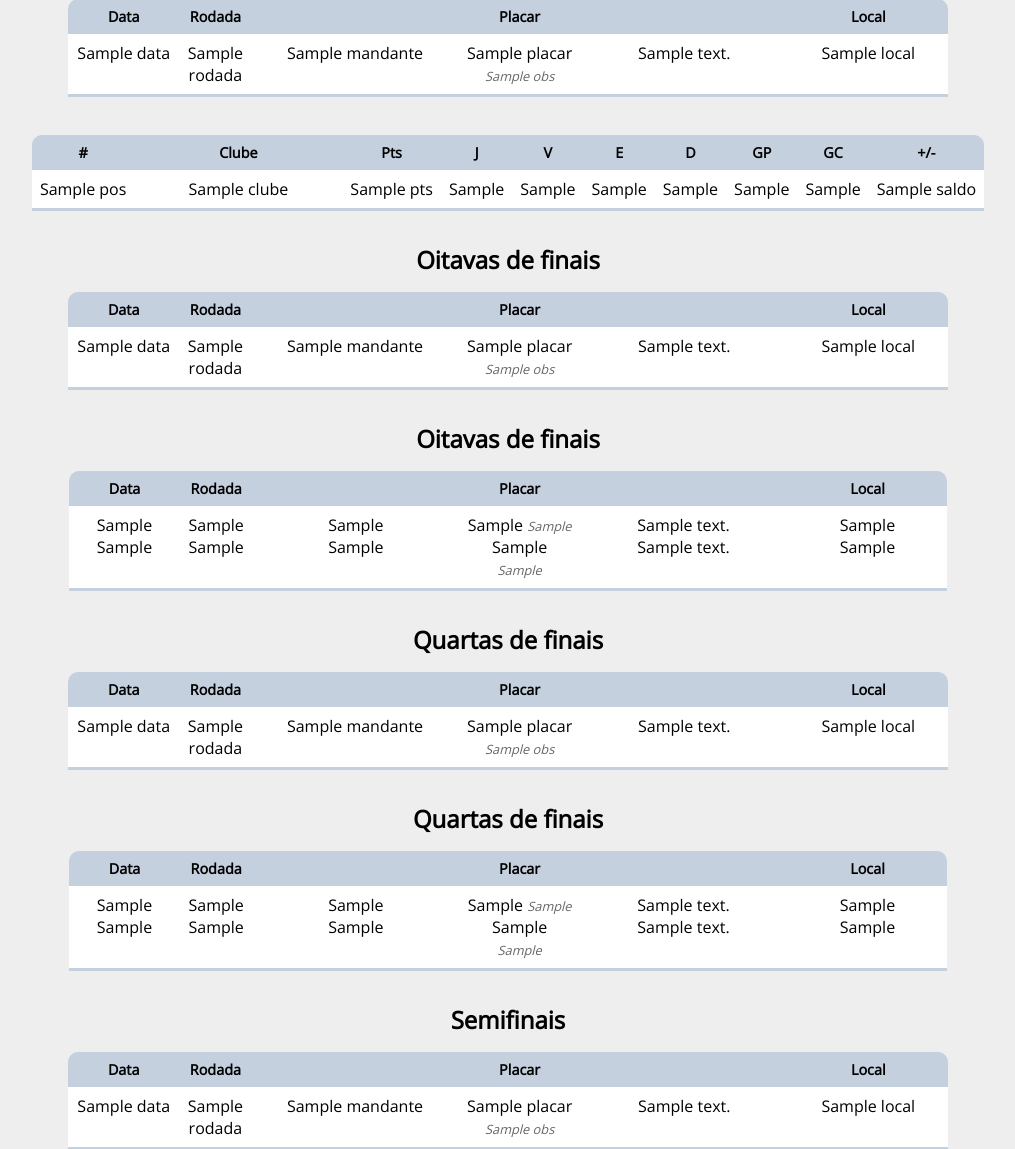
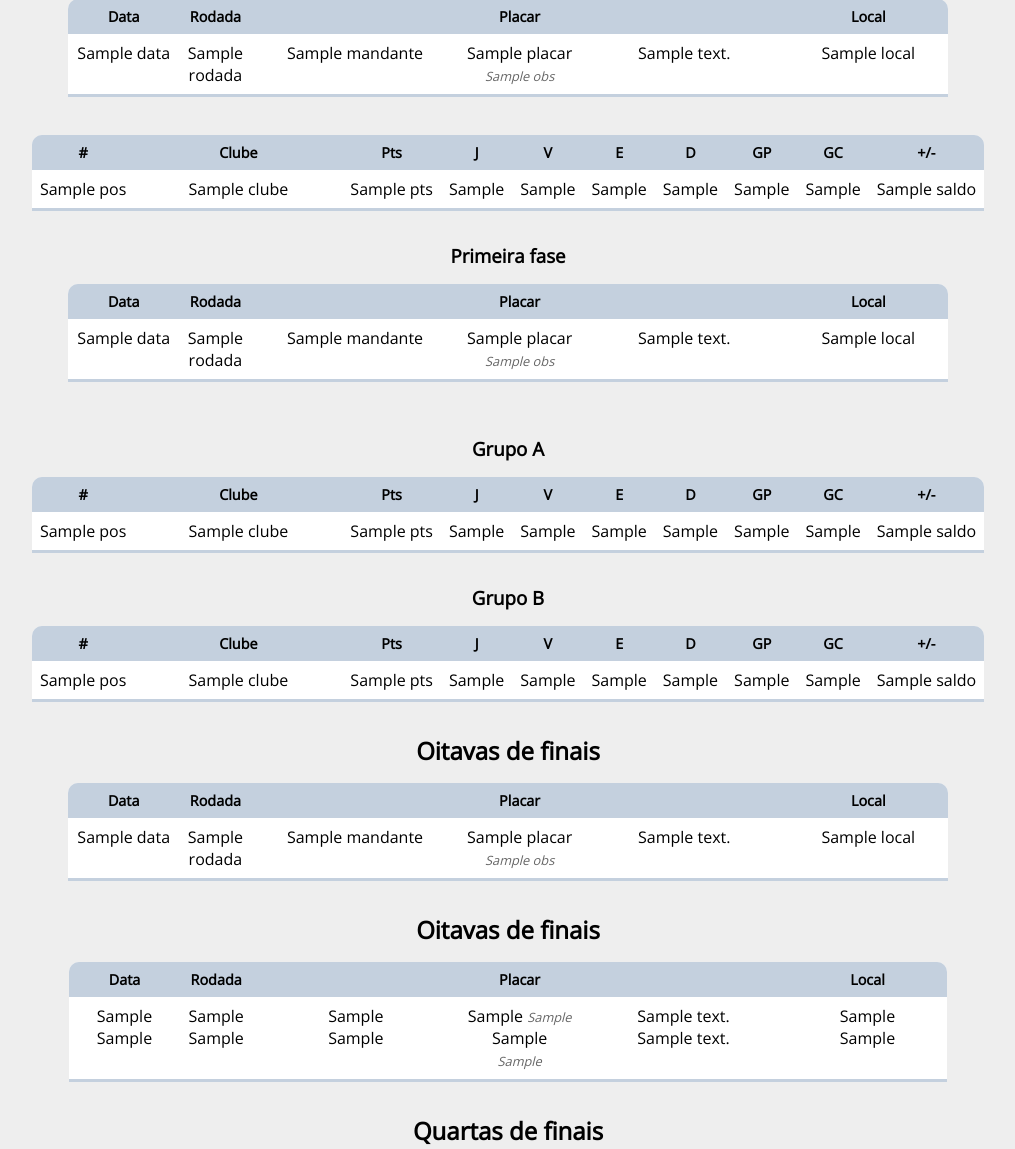
Before and after one commit to PericlesSavio/NE_Dados_FC, a Flask app: template templates/ne.html in a window 1280 px wide. Shown: the part 4940-6089 px from the top of the page, without its empty margins (132-1147 px from the left). Run offline with Flask 2, Linux system fonts and the light colour scheme; the template is opened without the code that fills it: most values are stand-ins (such as "Sample title", 1, 10 or a date in 2020); grey boxes marked "Sample" are stand-in pictures; parts of the project's set-up code (start-up, migrations or seed data) failed here and were passed over; some libraries are stand-ins or nearby versions.

Commit message:
feat: NE 2019-2022

```diff
--- a/app.py
+++ b/app.py
@@ -179,7 +179,6 @@ def partida_dados(id):
     partida = lista_jogos[lista_jogos['id_jogo'] == id]
     return partida
 
-#x
 def mata_mata(competicao = 0, ano = 0, grupo = 0, fase = 0, clube = 0):
     jogos = pd.merge(left = lista_jogos, right = lista_observacoes, left_on='id_jogo', right_on='id_jogo', how='left')
 
@@ -267,6 +266,15 @@ def colocacao(competicao, ano, vitoria = 3, empate_sem_gols = 1, empate_com_gols
     pos = pd.merge(left = lista_colocacoes2, right = cla, left_on='clube', right_on = 'Clube')
     return pos.drop(['clube', 'Pos'], axis = 1)
 
+def grupos_cruzados(competicao, ano, fase, grupo):
+    lista_gruposcruzados = pd.read_excel('dados/Futebol Nordestino.xlsx', sheet_name='Grupos Cruzados')
+    grupos = pd.merge(left=lista_gruposcruzados, right=classificacao(competicao = 0, ano = ano, grupo = 0, fase = fase, vitoria = 3, empate_sem_gols = 1, empate_com_gols = 1, clube = 0), left_on='clube', right_on='Clube')
+    grupos = grupos[grupos['competicao'] == competicao]
+    grupos = grupos[grupos['ano'] == ano]
+    grupos = grupos[grupos['grupo'] == grupo]
+    grupos = grupos.drop('Pos', axis=1)
+    grupos = grupos.rename(columns={'competicao': 'Competição', 'ano': 'Ano', 'grupo': 'Grupo', 'clube': 'Clube', 'pos': 'Pos'})
+    return grupos.sort_values('Pos')
 
 #flask app
 app = Flask(__name__)
@@ -316,10 +324,13 @@ def ne(edicao, sigla_competicao):
 
     competicao = lista_competicoes[lista_competicoes['codigo'] == sigla_competicao]['competicao'][0]
 
+
+
     return render_template('/ne.html',
 
         title = competicao,
         edicao=ano,
+        url = sigla_competicao,
 
         # dados
         n_participantes = dados(competicao, ano)['Participantes'],
@@ -378,6 +389,10 @@ def ne(edicao, sigla_competicao):
         grupo_f_classificacao = classificacao(
             competicao, ano, 'Grupo F', 'Primeira fase', empate_sem_gols = pts_empate_sem_gols, empate_com_gols = pts_empate_com_gols).to_dict('records'),
 
+        grupos_cruzados_jogos = partidas(competicao, ano, 0, 'Primeira fase').to_dict('records'),
+        grupo_a_cruzado_classificacao = grupos_cruzados(competicao, ano, fase = 'Primeira fase', grupo = 'A').to_dict('records'),
+        grupo_b_cruzado_classificacao = grupos_cruzados(competicao, ano, fase = 'Primeira fase', grupo = 'B').to_dict('records'),
+
         # segunda fase / mata-matas
         grupo_e2_jogos = partidas(competicao, ano, 'Grupo E', 'Segunda fase').to_dict('records'),
         grupo_e2_classificacao = classificacao(
--- a/templates/ne.html
+++ b/templates/ne.html
@@ -453,6 +453,50 @@
       {% else %}
       {% endif %}
 
+      {% if grupo_a_cruzado_classificacao|length %}
+        <h3>Primeira fase</h3>
+        <table class="pc">
+            {% include 'include/partidas_th_pc.html' %}
+            {% for row in grupos_cruzados_jogos %}
+            {% include 'include/partidas_td_pc.html' %}
+            {% endfor %}
+        </table>
+        <table class="mobile">
+          {% include 'include/partidas_th_mobile.html' %}
+          {% for row in grupos_cruzados_jogos %}
+          {% include 'include/partidas_td_mobile.html' %}
+          {% endfor %}
+        </table>
+        <br>
+        <h3>Grupo A</h3>
+        <table class="pc">
+            {% include 'include/classificacao_th_pc.html' %}
+            {% for row in grupo_a_cruzado_classificacao %}
+            {% include 'include/classificacao_td_pc.html' %}
+            {% endfor %}
+        </table>
+        <table class="mobile">
+          {% include 'include/classificacao_th_mobile.html' %}
+          {% for row in grupo_a_cruzado_classificacao %}
+          {% include 'include/classificacao_td_mobile.html' %}
+          {% endfor %}
+        </table>
+        <h3>Grupo B</h3>
+        <table class="pc">
+            {% include 'include/classificacao_th_pc.html' %}
+            {% for row in grupo_b_cruzado_classificacao %}
+            {% include 'include/classificacao_td_pc.html' %}
+            {% endfor %}
+        </table>
+        <table class="mobile">
+          {% include 'include/classificacao_th_mobile.html' %}
+          {% for row in grupo_b_cruzado_classificacao %}
+          {% include 'include/classificacao_td_mobile.html' %}
+          {% endfor %}
+        </table>
+      {% else %}
+      {% endif %}
+
       <!-- OITAVAS DE FINAL-->
       {% if of|length %}
         <h2>Oitavas de finais</h2>
```
Also changed, not shown: templates/home.html (+32 -0 lines), README.md, 1 other file.
